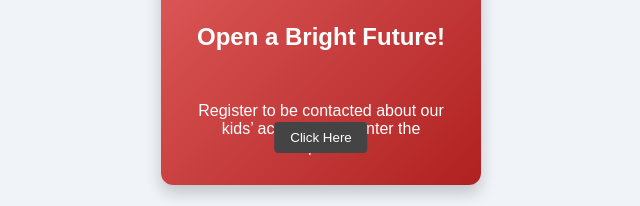
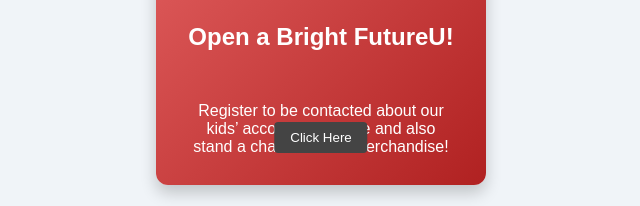
Before and after one commit to tshepogg/RegisterYourFuture, a website: page index.html in a window 1280 px wide. Shown: the part 425-631 px from the top of the page, without its empty margins (319-959 px from the left). Drawn offline with Linux system fonts and the light colour scheme.

Commit message:
git commit -a -m "Test changes"

```diff
--- a/index.html
+++ b/index.html
@@ -43,7 +43,7 @@
         cursor: pointer;
       }
       .flip-container {
-        width: 320px;
+        width: 330px;
         height: 420px;
         perspective: 1000px;
       }
@@ -122,11 +122,11 @@
             alt="Absa Logo"
             class="logo"
           />
-          <h2>Open a Bright Future!</h2>
+          <h2>Open a Bright FutureU!</h2>
           <p>
             <center>
-              Register to be contacted about our kids’ accounts and enter the
-              competition!
+              Register to be contacted about our kids’ account and more and also
+              stand a chance to win merchandise!
             </center>
           </p>
           <button id="registerBtn">Click Here</button>
```
